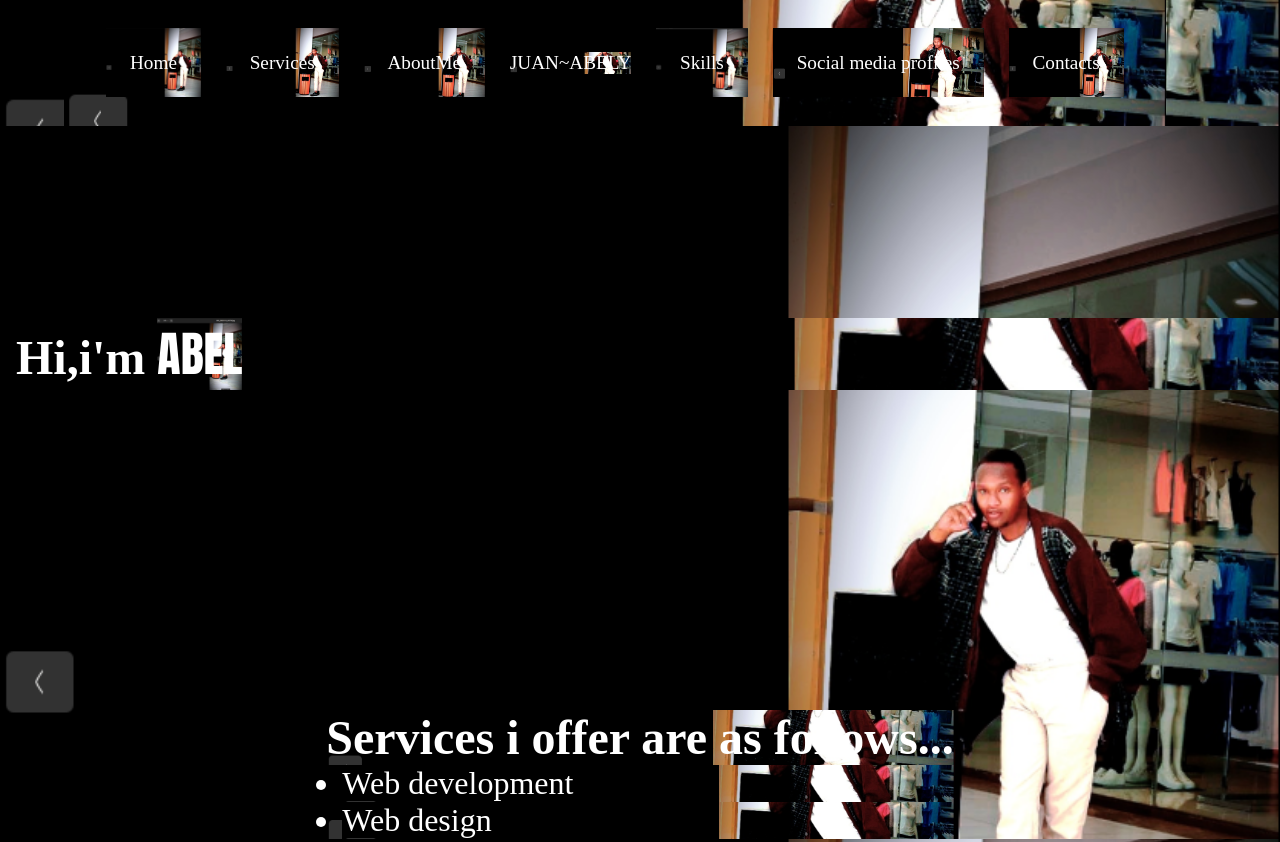
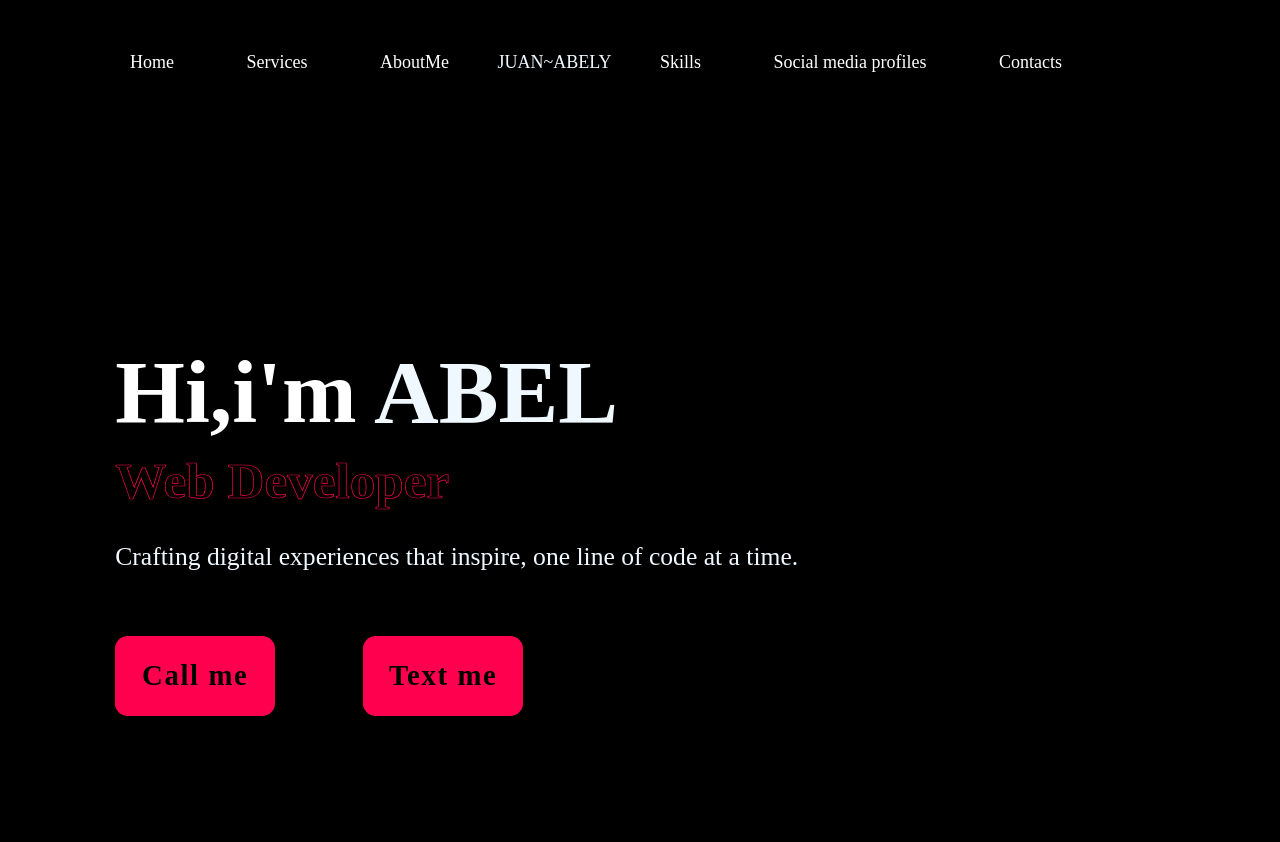
Before and after one commit to Juanabely/My-portfolio, a plain HTML site: page index.html in a window 1280 px wide. Shown: the top 842 px of the page. Drawn offline with Linux system fonts and the light colour scheme.

Commit message:
My-portfolio

```diff
--- a/index.html
+++ b/index.html
@@ -5,10 +5,11 @@
     <meta name="viewport" content="width=device-width, initial-scale=1.0">
     <title>Document</title>
     <link rel="stylesheet" href="style.css">
+    <style>
+        @import url('https://fonts.googleapis.com/css2?family=Great+Vibes&display=swap');
+    </style>
 </head>
 <body>
-    <div id="body">
-
     <div id="nav">
         <div id="nav-bar">
             <ul style="padding: 2rem; gap: 3rem;">
@@ -17,13 +18,26 @@
             <li><a href="#aboutme">AboutMe</a></li>
             <li>JUAN~ABELY</li>
             <li><a href="#skills">Skills</a></li>
-            <li><a href="#socialmediaprofiles">Social media profiles</a></li>
-            <li><a href="#">Contacts</a></li>
+            <li style=><a href="#socialmediaprofiles">Social media profiles</a></li>
+            <li><a href="#contacts">Contacts</a></li>
         </ul>
         </div></div>
-    </section>
-    <section class="home"><!-- Assuming you have an ID for the Home link -->
-        <h1 style="color: white;">Hi,i'm <span class="name">ABEL</span> </h1>
+    <section class="home" id="home">
+        <div class="home-content">
+        <h1 style="color: white;">Hi,i'm <span class="name">ABEL</span></h1>
+        <div class="tanimate">
+            <h3>
+                Web Developer
+            </h3>
+        </div>
+        <p>
+            Crafting digital experiences that inspire, one line of code at a time.
+        </p>
+        <div class="btn-box">
+            <a href="#" class="btn" style="color: black;">Call me</a>
+            <a href="#" class="btn" style="color: black;">Text me</a>
+        </div>
+    </div>
     </section>
     <section class="services" id="services">
         <div id="services-1">
--- a/style.css
+++ b/style.css
@@ -2,14 +2,12 @@
     padding: 0;
     margin: 0;
     box-sizing: border-box;
-    background-image: url(./images/background.png);
-    background-position: center center;
-    background-repeat: no-repeat;
-    background-attachment: fixed;
-    background-size: cover;
+    background-color: black;
+    scroll-behavior: smooth;
+    color: aliceblue;
 }
-html{
-    scroll-behavior: smooth;
+a {
+    text-decoration: none;
 }
 #nav {
     background-color: black;
@@ -19,7 +17,7 @@ html{
     justify-content: space-between;
     text-align: center;
     padding-left: 4rem;
-    font-size: x-large;
+    font-size: large;
 }
 #nav ul li{
     display: inline-block;
@@ -28,48 +26,6 @@ html{
     margin: 20px 10px;
     text-align: center;
     gap: 2rem;
-    align-items: center;
-}
-.services {
-color: white;
-}
-
-.aboutme {
-    color: white;
-}
-#list {
-    text-align: auto;
-    padding: auto;
-}
-.skills {
-    color: white;
-
-}
-h1 + ul{
-    padding-left: 1rem;
-}
-.socialmediaprofiles {
-    color: white;
-}
-.socialmediaprofiles ul{
-    padding-left: 1rem;
-}
-#list{
-    padding-left: 1rem;
-}
-.home{
-    padding-left: 1rem;
-    font-size: xx-large;
-    margin-top: 15%;
-}
-body{
-}
-.services,.aboutme,.skills,.socialmediaprofiles{
-    flex-direction: column;
-    font-size: xxx-large;
-    padding-top: 20rem;
-    height: vh;
-    display: flex;
     align-items: center;
 }
 div ul li a {
@@ -92,89 +48,72 @@ div ul li a::after{
 div ul li a:hover::after{
     width: 100%;
 }
-#myaccount {
-    padding: 0.1rem;
+section {
+    min-height: 100vh;
+    padding: 10rem 9% 2rem;
 }
-aside {
-    color: white;
-    width: 25%;
-    padding-left: 20px;
-    margin-left: 150px;
-    margin-top: -21rem;
+.home {
+    display: flex;
+    align-items: center;
+    padding: 0 9%;
 }
-#text2 {
-    color: white;
-    width: 25%;
-    padding-left: 20px;
-    margin-left: 150px;
-    margin-top: 5rem;
+.home-content {
+max-width: 60rem;
 }
-#text3 {
-    color: white;
-    width: 25%;
-    padding-left: 20px;
-    margin-left: 150px;
-    margin-top: 6rem;
+.home-content h1 {
+    font-size: 5.6rem;
+    font-weight: 700;
+    line-height: 1.3;
 }
-.name{
-    font-family: Impact, Haettenschweiler, 'Arial Narrow Bold', sans-serif
+.home-content .tanimate {
+    position: relative;
+    width: 32.8rem;
 }
-/* Default styles for all screen sizes */
-* {
-    background-color: black;
-    padding: 0;
-    margin: 0;
-    box-sizing: border-box;
+.home-content .tanimate h3 {
+    font-size: 3.2rem;
+    font-weight: 700;
+    color: transparent;
+    -webkit-text-stroke: .7px #ff004fff;
 }
-  /* Media query for screens wider than 600 pixels */
-@media screen and (min-width: 601px) {
-    #nav {
-      font-size: larger;
-      /* Other styles for larger screens */
-    }
-    .services,
-    .aboutme,
-    .skills,
-    .socialmediaprofiles,
-    .home {
-      font-size: xx-large;
-      /* Other adjustments for larger screens */
-    }
-    aside,
-    #text2,
-    #text3 {
-      width: 25%;
-      /* Other styles for larger screens */
-    }
+.home-content p {
+    font-size: 1.6rem;
+    margin: 2rem 0 4rem;
 }
-  /* Media query for screens 600 pixels or narrower */
-@media screen and (max-width: 600px) {
-    #nav {
-      font-size: medium;
-      /* Other styles for smaller screens */
-    }
-    .services,
-    .aboutme,
-    .skills,
-    .socialmediaprofiles,
-    .home {
-      font-size: medium;
-      /* Other adjustments for smaller screens */
-    }
-
-    aside,
-    #text2,
-    #text3 {
-      width: 100%;
-      /* Other styles for smaller screens */
-    }
-  }
-  .slideMiddle {
-    transform: translateX(-50%);
-    transition: transform 0.5s ease-in-out;
-  }
-
-  .slideRest {
-    transform: translateX(-200%);
-    transition: transform 0.5s ease-in-out;
-  }
+.btn-box {
+position: relative;
+display: flex;
+justify-content: space-between;
+width: 25.5rem;
+height: 5rem;
+}
+.btn-box .btn {
+    position: relative;
+    display: inline-flex;
+    justify-content: center;
+    align-items: center;
+    width:10rem;
+    height: 100%;
+    background: #ff004fff;
+    border: .2rem solid #ff004fff;
+    border-radius: .8rem;
+    font-size: 1.8rem;
+    font-weight: 600;
+    letter-spacing: .1rem;
+    color: #ff004fff;
+    z-index: 1;
+    overflow: hidden;
+}
+.btn-box .btn::before{
+    content: '';
+    position: absolute;
+    top: 0;
+    left: 0;
+    width: 0%;
+    height: 100%;
+    z-index: -1;
+    background: whitesmoke;
+    transition: 2s;
+}
+.btn-box .btn:hover::before {
+width: 100%;
+}
```
